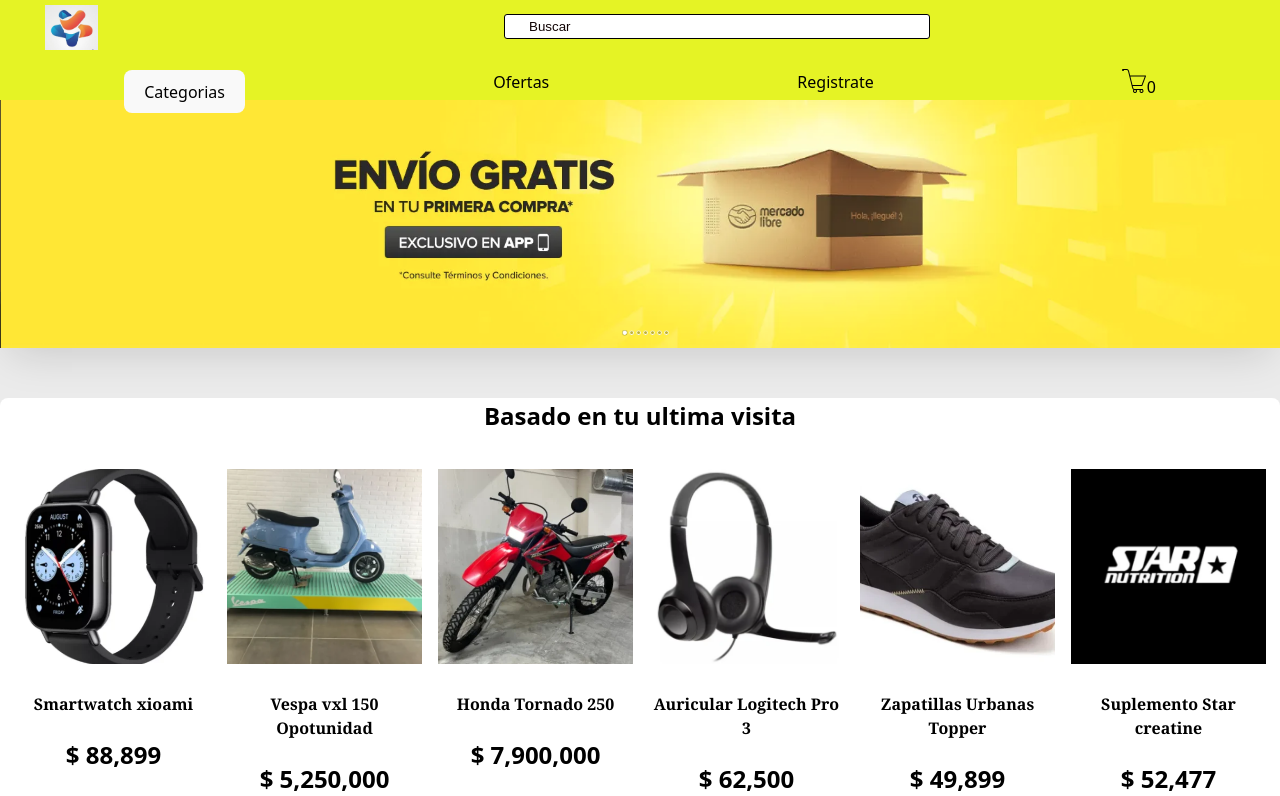
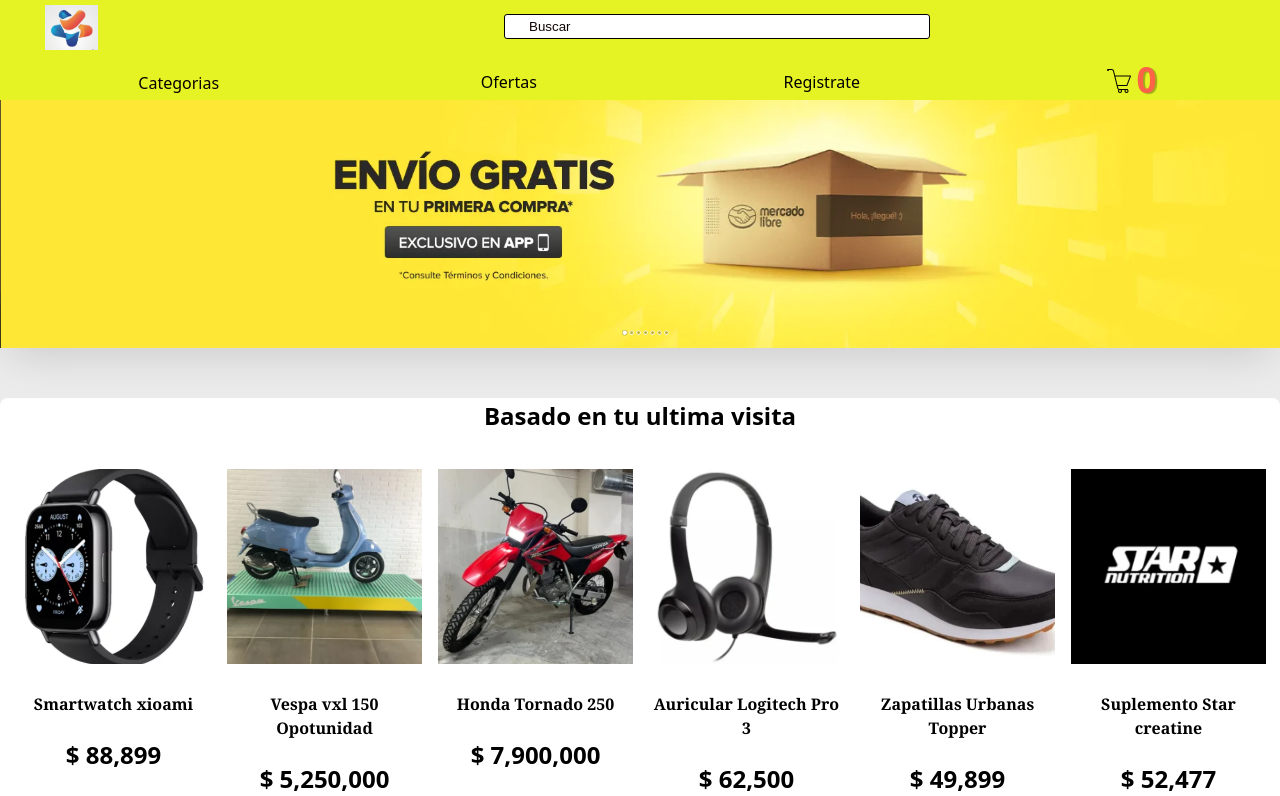
Before and after one commit to marzvk/proyecto_react_2025, a React (Vite) app in the folder react_2025/: page / in a window 1280 px wide. Shown: the top 796 px of the page. Built offline with nearby package versions, Linux system fonts and the light colour scheme.

Commit message:
filtro por categorias,estilos css

```diff
--- a/react_2025/src/App.css
+++ b/react_2025/src/App.css
@@ -34,3 +34,16 @@
 .ultima-visita {
   padding-top: 30px;
 }
+.volver-inicio {
+  margin: 20px auto;
+  margin-bottom: 45px;
+  padding: 10px 20px;
+  background-color: #6e6b6b;
+  color: #312626;
+  border: 2px solid #1b0707;
+}
+.resultados-busqueda {
+  margin: 20px auto;
+  box-shadow: 0 10px 20px rgba(0, 0, 0, 0.1);
+  margin-bottom: 50px;
+}
--- a/react_2025/src/App.tsx
+++ b/react_2025/src/App.tsx
@@ -42,12 +42,42 @@
 
   return (
     <>
-      <Navbar count={count} filter={filtro} onSearch={handleSearch} categoria={categorias} selecCategoria = {setCategoriaElegida} />
+      <Navbar count={count} filter={filtro} onSearch={handleSearch} categoria={categorias} selecCategoria={setCategoriaElegida} />
       <img className="logo" src="/logoo.png" alt="logo inicio" />
-      {filtro ? (
-        <ProductCardContainer title="Resultados de búsqueda">
+
+      {categoriaFiltrada.length > 0 ? (
+        <>
+          <ProductCardContainer title={`Categoria de ${categoriaElegida}`}>
+            {categoriaFiltrada.slice(0, 6).map((prod) => (
+              <FrontShowElement
+                key={prod.id}
+                src={prod.src}
+                title={prod.title}
+                precio={prod.precio}
+                ubicacion={prod.ubicacion}
+                cuotas={prod.cuotas}
+                anio={prod.anio}
+                descuento={prod.descuento}
+                km={prod.km}
+                envio={prod.envio}
+                agregar={sumar1}
+                quitar={restar1}
+              />
+            ))}
+          </ProductCardContainer>
+          <button
+            onClick={() => setCategoriaElegida("")}
+            className="volver-inicio"
+          >
+            Volver al Inicio
+          </button>
+
+        </>
+      ) :filtro ? (
+        <div className="resultados-busqueda">
+          <ProductCardContainer title="Resultados de búsqueda">
           {productosFiltrados.length > 0 ? (
-            productosFiltrados.map((prod) => (
+            productosFiltrados.slice(0, 6).map((prod) => (
               <FrontShowElement
                 key={prod.id}
                 {...prod}
@@ -59,6 +89,7 @@
             <p>No se encontraron productos.</p>
           )}
         </ProductCardContainer>
+        </div>
       ) : (
         <div className="contenido">
 
--- a/react_2025/src/components/Navbar.module.css
+++ b/react_2025/src/components/Navbar.module.css
@@ -54,3 +54,24 @@
   height: 25px;
   padding-top: 18px;
 }
+.cantidad {
+  margin-left: 5px;
+  color: tomato;
+  font-size: 35px;
+  font-weight: bold;
+  text-shadow: 2px 1px 1px rgba(0, 0, 0, 0.3);
+}
+.botonCategorias {
+  background-color: transparent;
+  color: rgb(8, 0, 0);
+  border: none;
+  padding: 2px 15px 10px 15px;
+  border: none;
+  cursor: pointer;
+}
+.botonCategorias:hover {
+  background-color: rgb(229, 243, 37);
+  border: 1px solid rgb(8, 0, 0);
+  color: rgb(8, 0, 0);
+  box-shadow: 0 4px 8px rgba(0, 0, 0, 0.2);
+}
--- a/react_2025/src/components/Navbar.tsx
+++ b/react_2025/src/components/Navbar.tsx
@@ -32,11 +32,12 @@
       <ul className={styles.lista}>
 
         <li className={styles.listText}>
-          <button onClick={showCategoria}>
+          <button onClick={showCategoria}
+            className={styles.botonCategorias}>
             Categorias
           </button>
 
-           {mostrarCategorias && (
+          {mostrarCategorias && (
             <ul >
               {categoria.map((cat) => (
                 <li key={cat}>
@@ -56,7 +57,7 @@
           )}
 
 
-          </li>
+        </li>
 
         <li className={styles.listText}>Ofertas</li>
         <li className={styles.listText}>Registrate</li>
@@ -65,7 +66,8 @@
             className={styles.carrito}
             src="/icons8-carrito-de-compras-50.png"
             alt=""
-          />{count}
+          />
+          <span className={styles.cantidad}>{count}</span>
         </li>
       </ul>
     </nav>
```
